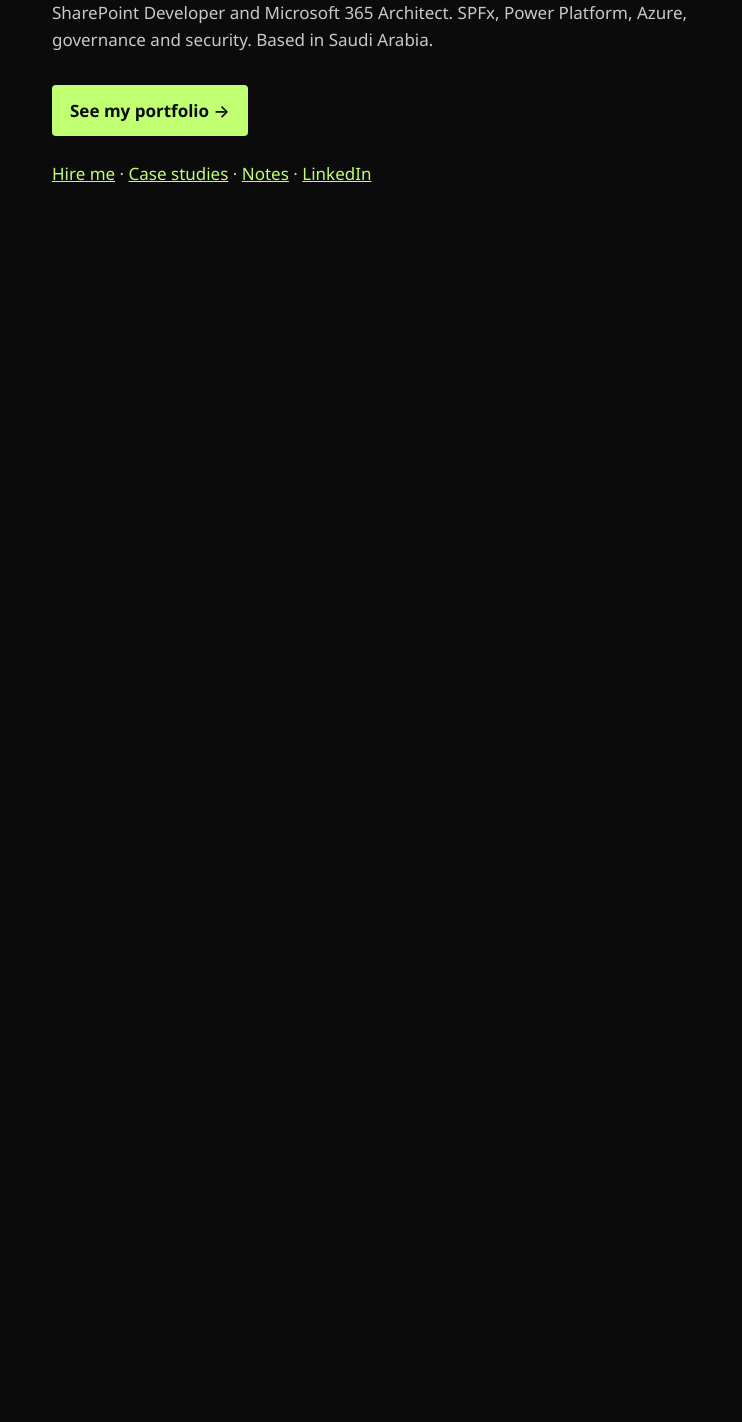
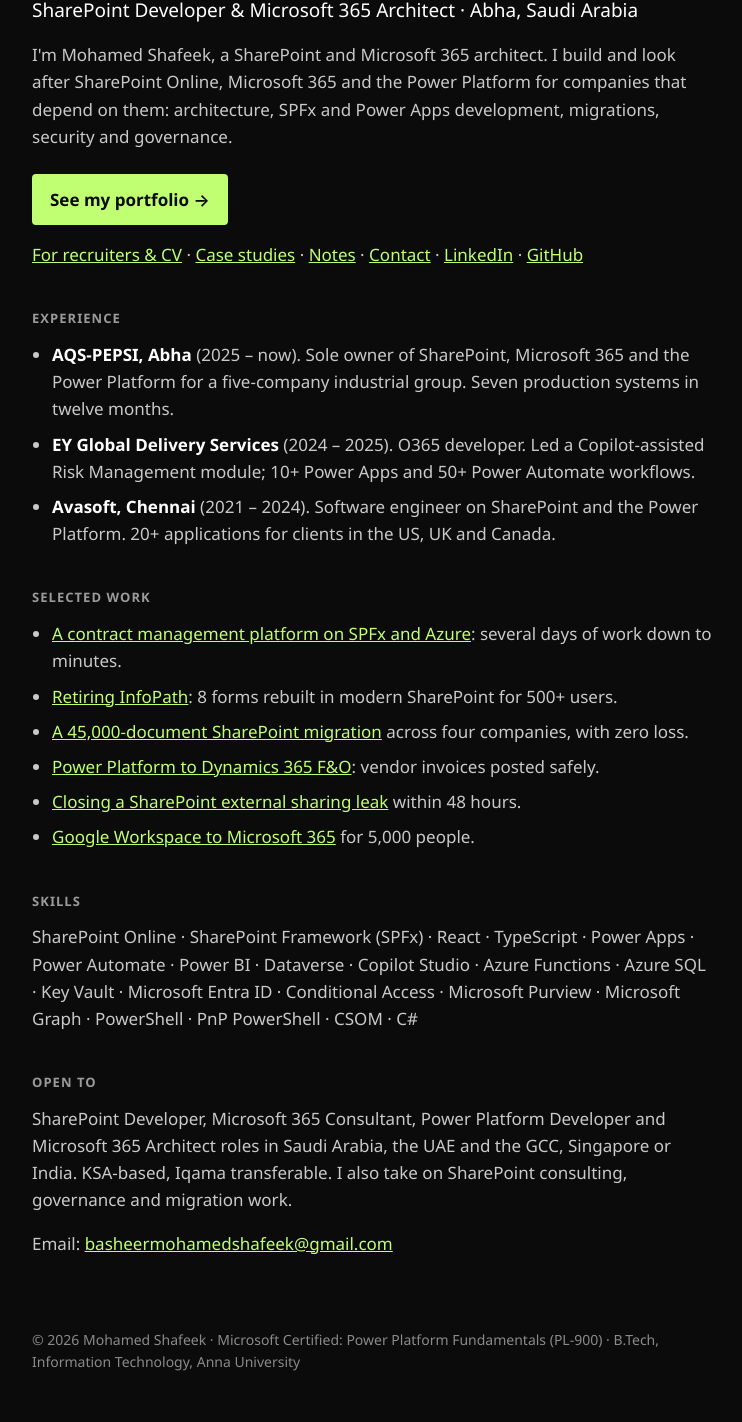
Before and after one commit to MohamedShafeekBasheer/mohamedshafeekbasheer.github.io, a plain HTML site: page index.html in a window 1280 px wide. Shown: the part 190-1612 px from the top of the page, without its empty margins (268-1010 px from the left). Before the commit the page ends 800 px from the top, so only its background shows below. Drawn offline with Linux system fonts and the light colour scheme.

Commit message:
update index

```diff
--- a/index.html
+++ b/index.html
@@ -4,27 +4,50 @@
 <meta charset="utf-8">
 <meta name="viewport" content="width=device-width, initial-scale=1">
 <title>Mohamed Shafeek — SharePoint Developer &amp; Microsoft 365 Architect</title>
-<meta name="description" content="Mohamed Shafeek: SharePoint Developer and Microsoft 365 Architect. Portfolio, case studies and notes on SharePoint, Power Platform and Microsoft 365.">
+<meta name="description" content="Mohamed Shafeek is a SharePoint Developer and Microsoft 365 Architect in Abha, Saudi Arabia: SPFx, Power Platform, Azure and M365 security. Ex-EY GDS.">
+<meta name="author" content="Mohamed Shafeek">
 <link rel="canonical" href="https://mohamedshafeekbasheer.github.io/">
+<link rel="me" href="https://www.linkedin.com/in/mdshafeek">
+<link rel="me" href="https://github.com/MohamedShafeekBasheer">
+<meta property="og:type" content="profile">
 <meta property="og:site_name" content="Mohamed Shafeek">
-<meta property="og:title" content="Mohamed Shafeek — SharePoint Developer & Microsoft 365 Architect">
+<meta property="og:title" content="Mohamed Shafeek — SharePoint Developer &amp; Microsoft 365 Architect">
+<meta property="og:description" content="SharePoint, Microsoft 365 and Power Platform architect in Saudi Arabia. Case studies, notes and CV.">
 <meta property="og:url" content="https://mohamedshafeekbasheer.github.io/">
 <meta property="og:image" content="https://mohamedshafeekbasheer.github.io/Portfolio/og.png">
+<meta name="twitter:card" content="summary_large_image">
 <script type="application/ld+json">
 {
   "@context": "https://schema.org",
   "@graph": [
     {
       "@type": "WebSite",
+      "@id": "https://mohamedshafeekbasheer.github.io/#website",
       "name": "Mohamed Shafeek",
       "alternateName": ["Mohamed Shafeek Portfolio", "Mohamed Shafeek Basheer"],
-      "url": "https://mohamedshafeekbasheer.github.io/"
+      "url": "https://mohamedshafeekbasheer.github.io/",
+      "publisher": { "@id": "https://mohamedshafeekbasheer.github.io/Portfolio/#person" }
+    },
+    {
+      "@type": "ProfilePage",
+      "url": "https://mohamedshafeekbasheer.github.io/",
+      "name": "Mohamed Shafeek — SharePoint Developer & Microsoft 365 Architect",
+      "mainEntity": { "@id": "https://mohamedshafeekbasheer.github.io/Portfolio/#person" }
     },
     {
       "@type": "Person",
+      "@id": "https://mohamedshafeekbasheer.github.io/Portfolio/#person",
       "name": "Mohamed Shafeek",
+      "alternateName": ["Mohamed Shafeek Basheer", "Basheer Mohamed Shafeek", "Shafeek"],
       "jobTitle": "Microsoft 365 & SharePoint Architect",
+      "description": "SharePoint Developer and Microsoft 365 Architect with five years in SPFx, Power Apps, Power Automate, Azure and Microsoft 365 security.",
       "url": "https://mohamedshafeekbasheer.github.io/Portfolio/",
+      "image": "https://mohamedshafeekbasheer.github.io/Portfolio/img/portrait-card-hero.jpg",
+      "email": "mailto:basheermohamedshafeek@gmail.com",
+      "address": { "@type": "PostalAddress", "addressLocality": "Abha", "addressCountry": "SA" },
+      "worksFor": { "@type": "Organization", "name": "AQS-PEPSI" },
+      "alumniOf": { "@type": "CollegeOrUniversity", "name": "Anna University" },
+      "knowsAbout": ["SharePoint Online", "SharePoint Framework (SPFx)", "Microsoft 365", "Power Apps", "Power Automate", "Power Platform", "Azure Functions", "Microsoft Entra ID", "Conditional Access", "Microsoft Purview", "PnP PowerShell", "SharePoint migration", "InfoPath modernisation"],
       "sameAs": ["https://www.linkedin.com/in/mdshafeek", "https://github.com/MohamedShafeekBasheer"]
     }
   ]
@@ -32,21 +55,55 @@
 </script>
 <style>
   body { margin: 0; background: #0b0b0b; color: #fff; font: 17px/1.6 "Segoe UI", system-ui, -apple-system, sans-serif; }
-  main { max-width: 640px; margin: 0 auto; padding: 72px 24px; }
+  main { max-width: 680px; margin: 0 auto; padding: 72px 24px 56px; }
   .mark { display: inline-grid; place-items: center; width: 44px; height: 44px; border-radius: 4px; background: #c0ff72; color: #0b0b0b; font-weight: 600; }
-  h1 { font-size: 34px; line-height: 1.2; margin: 24px 0 8px; font-weight: 600; }
-  p { color: #c9c9c9; margin: 0 0 16px; }
+  h1 { font-size: 34px; line-height: 1.2; margin: 24px 0 4px; font-weight: 600; }
+  .role { color: #fff; margin: 0 0 16px; font-size: 19px; }
+  h2 { font-size: 13px; letter-spacing: .08em; text-transform: uppercase; color: #9a9a9a; font-weight: 600; margin: 40px 0 12px; }
+  p, li { color: #c9c9c9; }
+  p { margin: 0 0 16px; }
+  ul { margin: 0; padding-left: 20px; }
+  li { margin-bottom: 8px; }
+  strong { color: #fff; font-weight: 600; }
   a { color: #c0ff72; }
-  .go { display: inline-block; margin: 16px 0 24px; padding: 12px 18px; background: #c0ff72; color: #0b0b0b; border-radius: 4px; font-weight: 600; text-decoration: none; }
+  .go { display: inline-block; margin: 8px 0; padding: 12px 18px; background: #c0ff72; color: #0b0b0b; border-radius: 4px; font-weight: 600; text-decoration: none; }
+  .links { margin-top: 8px; }
+  footer { max-width: 680px; margin: 0 auto; padding: 0 24px 48px; color: #8a8a8a; font-size: 14px; }
 </style>
 </head>
 <body>
 <main>
-  <span class="mark">MS</span>
+  <span class="mark" aria-hidden="true">MS</span>
   <h1>Mohamed Shafeek</h1>
-  <p>SharePoint Developer and Microsoft 365 Architect. SPFx, Power Platform, Azure, governance and security. Based in Saudi Arabia.</p>
+  <p class="role">SharePoint Developer &amp; Microsoft 365 Architect · Abha, Saudi Arabia</p>
+  <p>I'm Mohamed Shafeek, a SharePoint and Microsoft 365 architect. I build and look after SharePoint Online, Microsoft 365 and the Power Platform for companies that depend on them: architecture, SPFx and Power Apps development, migrations, security and governance.</p>
   <a class="go" href="/Portfolio/">See my portfolio →</a>
-  <p><a href="/Portfolio/hire/">Hire me</a> · <a href="/Portfolio/work/">Case studies</a> · <a href="/Portfolio/notes/">Notes</a> · <a href="https://www.linkedin.com/in/mdshafeek">LinkedIn</a></p>
+  <p class="links"><a href="/Portfolio/hire/">For recruiters &amp; CV</a> · <a href="/Portfolio/work/">Case studies</a> · <a href="/Portfolio/notes/">Notes</a> · <a href="/Portfolio/contact/">Contact</a> · <a href="https://www.linkedin.com/in/mdshafeek" rel="me">LinkedIn</a> · <a href="https://github.com/MohamedShafeekBasheer" rel="me">GitHub</a></p>
+
+  <h2>Experience</h2>
+  <ul>
+    <li><strong>AQS-PEPSI, Abha</strong> (2025 – now). Sole owner of SharePoint, Microsoft 365 and the Power Platform for a five-company industrial group. Seven production systems in twelve months.</li>
+    <li><strong>EY Global Delivery Services</strong> (2024 – 2025). O365 developer. Led a Copilot-assisted Risk Management module; 10+ Power Apps and 50+ Power Automate workflows.</li>
+    <li><strong>Avasoft, Chennai</strong> (2021 – 2024). Software engineer on SharePoint and the Power Platform. 20+ applications for clients in the US, UK and Canada.</li>
+  </ul>
+
+  <h2>Selected work</h2>
+  <ul>
+    <li><a href="/Portfolio/work/contract-management-platform/">A contract management platform on SPFx and Azure</a>: several days of work down to minutes.</li>
+    <li><a href="/Portfolio/work/infopath-to-spfx-modernisation/">Retiring InfoPath</a>: 8 forms rebuilt in modern SharePoint for 500+ users.</li>
+    <li><a href="/Portfolio/work/group-document-migration/">A 45,000-document SharePoint migration</a> across four companies, with zero loss.</li>
+    <li><a href="/Portfolio/work/dynamics-365-invoice-integration/">Power Platform to Dynamics 365 F&amp;O</a>: vendor invoices posted safely.</li>
+    <li><a href="/Portfolio/work/sharepoint-external-sharing-breach/">Closing a SharePoint external sharing leak</a> within 48 hours.</li>
+    <li><a href="/Portfolio/work/google-workspace-to-microsoft-365-migration/">Google Workspace to Microsoft 365</a> for 5,000 people.</li>
+  </ul>
+
+  <h2>Skills</h2>
+  <p>SharePoint Online · SharePoint Framework (SPFx) · React · TypeScript · Power Apps · Power Automate · Power BI · Dataverse · Copilot Studio · Azure Functions · Azure SQL · Key Vault · Microsoft Entra ID · Conditional Access · Microsoft Purview · Microsoft Graph · PowerShell · PnP PowerShell · CSOM · C#</p>
+
+  <h2>Open to</h2>
+  <p>SharePoint Developer, Microsoft 365 Consultant, Power Platform Developer and Microsoft 365 Architect roles in Saudi Arabia, the UAE and the GCC, Singapore or India. KSA-based, Iqama transferable. I also take on SharePoint consulting, governance and migration work.</p>
+  <p>Email: <a href="mailto:basheermohamedshafeek@gmail.com">basheermohamedshafeek@gmail.com</a></p>
 </main>
+<footer>© 2026 Mohamed Shafeek · Microsoft Certified: Power Platform Fundamentals (PL-900) · B.Tech, Information Technology, Anna University</footer>
 </body>
 </html>
```
